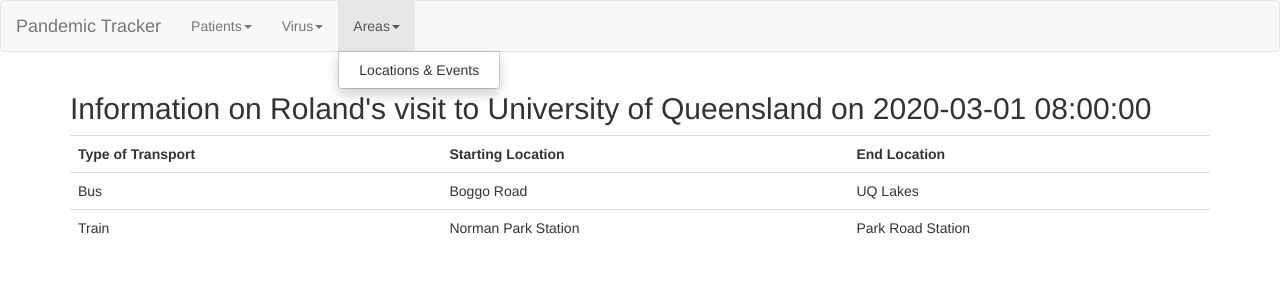
After one commit to Paff-L/infs7901, a Flask app: a page that uses project/app/templates/base.html in a window 1280 px wide, after a click on "Areas". The commit adds this page. Shown: the top 300 px of the page. Run offline with Flask 2, Linux system fonts and the light colour scheme; data comes from the database, SQL or seed files in the repository; both versions use the stored data as it was after the commit; some libraries are stand-ins or nearby versions.

Commit message:
Add Visited info

```diff
--- a/project/app/routes.py
+++ b/project/app/routes.py
@@ -6,9 +6,6 @@
 @app.route('/')
 @app.route('/index')
 def index():
-    query = "SELECT * FROM Patient"
-    cursor.execute(query)
-    records = cursor.fetchall()
     return render_template('index.html', title='Home')
 
 @app.route('/patient/<patient_id>')
@@ -119,7 +116,6 @@
     query = f"SELECT * FROM Virus WHERE VirusID = {virus_id}"
     cursor.execute(query)
     virus_info = cursor.fetchall()[0]
-    print(virus_info)
     return render_template('virus.html', title=f'{virus_info[1]}', virus=virus_info)
 
 @app.route('/viruses')
@@ -128,3 +124,66 @@
     cursor.execute(query)
     records = cursor.fetchall()
     return render_template('viruses.html', title='Viruses', viruses=records)
+
+@app.route('/areas')
+def areas():
+    locations = []
+    query = "SELECT L.Name, L.AvgVisitors, P.FirstName, P.LastName, V.StartTime, V.EndTime, P.PatientID, V.AreaID \
+            FROM Location L, Patient P, Visited V \
+            WHERE V.PatientID = P.PatientID AND V.AreaID = L.AreaID"
+    cursor.execute(query)
+    records = cursor.fetchall()
+    used = set()
+    for record in [x for x in records if x not in used and (used.add(x) or True)]:
+        if record[0] in [location[0] for location in locations]:
+            locations[-1][-1].append(record[2:])
+        else:
+            locations.append([record[0], record[1], [record[2:]]])
+
+    events = []
+    query = "SELECT E.Name, E.TotalVisitors, P.FirstName, P.LastName, V.StartTime, V.EndTime, P.PatientID, V.AreaID \
+            FROM Event E, Patient P, Visited V \
+            WHERE V.PatientID = P.PatientID AND V.AreaID = E.AreaID"
+    cursor.execute(query)
+    records = cursor.fetchall()
+    used = set()
+    for record in [x for x in records if x not in used and (used.add(x) or True)]:
+        if record[0] in [event[0] for event in events]:
+            events[-1][-1].append(record[2:])
+        else:
+            events.append([record[0], record[1], [record[2:]]])
+    return render_template('areas.html', title='Areas', locations=locations, events=events)
+
+@app.route('/visit/patient_id=<patient_id>+area_id=<area_id>+start_time=<start_time>')
+def visit(patient_id, area_id, start_time):
+    query = f"SELECT P.FirstName, V.VisitID \
+            FROM Patient P, Visited V \
+            WHERE V.PatientID = {patient_id} \
+            AND V.PatientID = P.PatientID \
+            AND V.AreaID = {area_id} \
+            AND V.StartTime = '{start_time}'"
+    cursor.execute(query)
+    records = cursor.fetchall()
+    visited_ids = [id[1] for id in records]
+    patient_name = records[0][0]
+
+    transports=[]
+    for visit_id in visited_ids:
+        query = f"SELECT T.TransportType, T.StartLocation, T.EndLocation \
+                FROM Patient P, Transport T, Visited V \
+                WHERE V.VisitID = {visit_id} \
+                AND P.PatientID = V.PatientID \
+                AND T.TransportID = V.TransportID"
+        cursor.execute(query)
+        records = cursor.fetchall()
+        if records:
+            transports.append(records[0])
+    transports = list(set(transports))
+
+    query = f"(SELECT Name FROM Location WHERE AreaID = {area_id}) \
+            UNION \
+            (SELECT Name FROM Event WHERE AreaID = {area_id})"
+    cursor.execute(query)
+    location_name = cursor.fetchall()[0][0]
+
+    return render_template('visit.html', title=f"{patient_name}'s visit to {location_name}", name=patient_name, location=location_name, start_date=start_time, transports=transports)
--- a/project/app/templates/base.html
+++ b/project/app/templates/base.html
@@ -34,6 +34,12 @@
                             <li><a href="{{ url_for('viruses') }}">Virus List</a></li>
                         </ul>
                     </li>
+                    <li class="dropdown">
+                        <a href="#" class="dropdown-toggle" data-toggle="dropdown" role="button" aria-haspopup="true" aria-expanded="false">Areas<span class="caret"></span></a>
+                        <ul class="dropdown-menu">
+                            <li><a href="{{ url_for('areas') }}">Locations & Events</a></li>
+                        </ul>
+                    </li>
                 </ul>
             </div>
         </div>
--- /dev/null
+++ b/project/app/templates/visit.html
@@ -0,0 +1,23 @@
+{% extends "base.html" %}
+
+{% block app_content %}
+    <h2>Information on {{ name }}'s visit to {{ location }} on {{ start_date }}</h2>
+    {% if transports %}
+        <table class="table">
+            <tr>
+                <th>Type of Transport</th>
+                <th>Starting Location</th>
+                <th>End Location</th>
+            </tr>
+            {% for transport in transports %}
+            <tr>
+                <td>{{ transport[0] }}</td>
+                <td>{{ transport[1] }}</td>
+                <td>{{ transport[2] }}</td>
+            </tr>
+            {% endfor %}
+        </table>
+    {% else %}
+        <p>The transport method is unknown.</p>
+    {% endif %}
+{% endblock %}
```
Also changed, not shown: project/app/templates/areas.html (added, +31 -0 lines), project/virus_project.sql (+21 -16 lines), project/app/static/css/main.css (line endings or trailing spaces).
